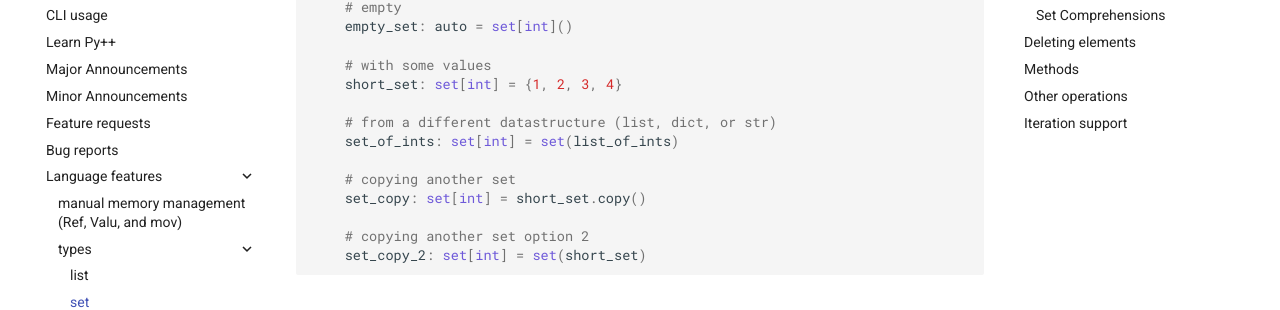
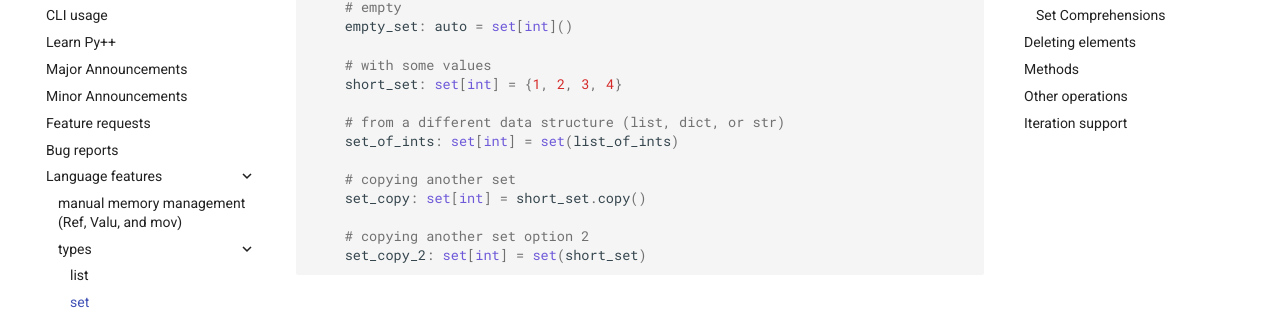
Before and after one commit to curtispuetz/pypp-docs, an MkDocs documentation site: the page built from docs/lang_features/types/set.md, in a window 1280 px wide and 900 px high, scrolled down 325 px. Shown: the part 147-457 px from the top of the window. Built offline with MkDocs 1.6.1 and Material for MkDocs 9.7.7, drawn with Linux system fonts in a browser that asks for light colours.

Commit message:
Update set.md

```diff
--- a/docs/lang_features/types/set.md
+++ b/docs/lang_features/types/set.md
@@ -18,7 +18,7 @@ def pseudo_fn():
     # with some values
     short_set: set[int] = {1, 2, 3, 4}
 
-    # from a different datastructure (list, dict, or str)
+    # from a different data structure (list, dict, or str)
     set_of_ints: set[int] = set(list_of_ints)
 
     # copying another set
```
